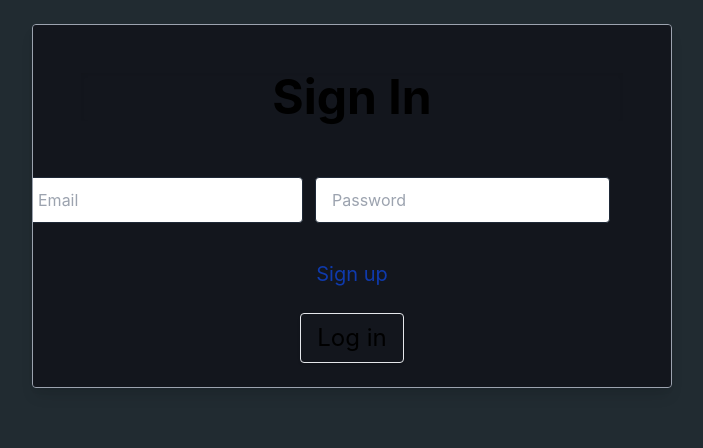
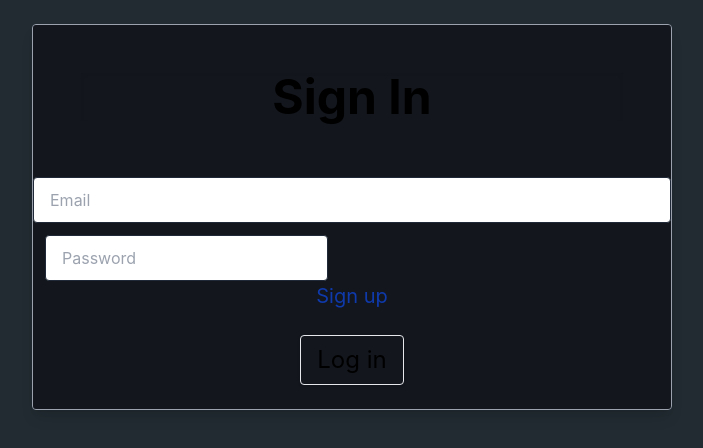
Before and after one commit to CCaressimo/cap_stone, a React (Create React App) app in the folder client/: page / in a window 1280 px wide. Shown: the top 448 px of the page, without its empty margins (288-991 px from the left). Built offline with nearby package versions, Linux system fonts and the light colour scheme.

Commit message:
testing git ignore part 2

```diff
--- a/client/src/components/SignIn.jsx
+++ b/client/src/components/SignIn.jsx
@@ -14,7 +14,7 @@ export default function SignIn() {
                   </p>
                 </div>
               </div>
-              <div className="flex flex-wrap -mx-3 mb-6">
+              <div className="">
                 <div className="">
                   <label
                     className="block uppercase tracking-wide text-gray-700 text-xs font-bold mb-2"
```
Also changed, not shown: 1 other file (tests, documents, lock files or other folders).
